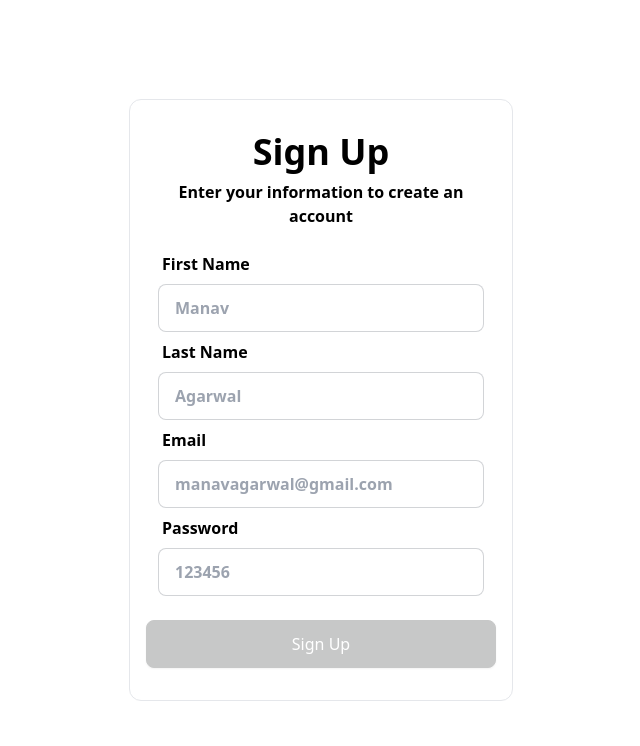
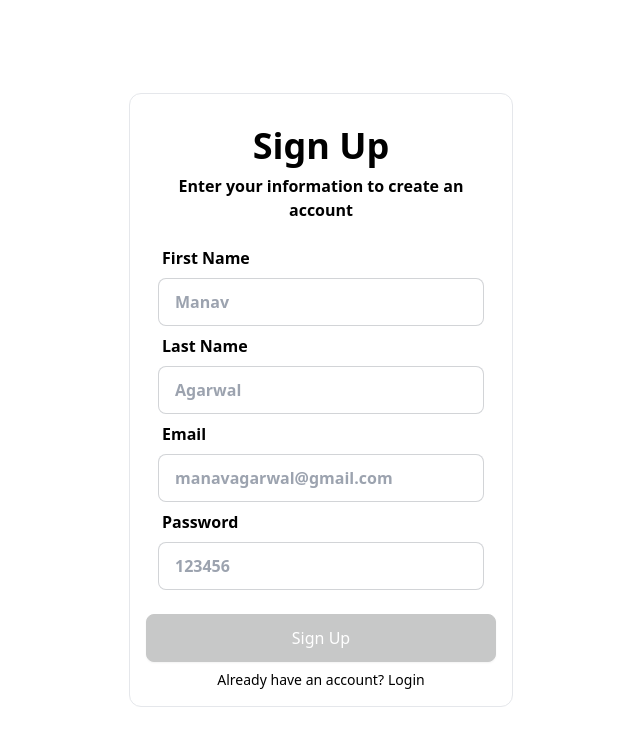
Before and after one commit to manavnotop/paytm-v2, a React (Vite) app in the folder frontend/: page /signup in a window 1280 px wide. Shown: the top 746 px of the page, without its empty margins (319-959 px from the left). Built offline with nearby package versions, Linux system fonts and the light colour scheme.

Commit message:
add bottomWarning and complete signup page

```diff
--- /dev/null
+++ b/frontend/src/components/BottonWarning.jsx
@@ -0,0 +1,12 @@
+import { Link } from "react-router-dom";
+
+export function BottonWarning({label, buttonText, to}){
+    return <div className="py-2 text-sm text-black font-medium flex justify-center ">
+        <div>
+            {label}
+        </div>
+        <Link className="link link-hover pl-1" to={to}>
+            {buttonText}
+        </Link>
+    </div>
+}
--- a/frontend/src/components/Button.jsx
+++ b/frontend/src/components/Button.jsx
@@ -1,3 +1,3 @@
 export function Button({label, onClick}){
-    return <button onClick={onClick} className="btn btn-active w-full font-medium text-base text-white my-6">{label}</button>
+    return <button onClick={onClick} className="btn btn-active w-full font-medium text-base text-white mt-6">{label}</button>
 }
--- a/frontend/src/pages/Signup.jsx
+++ b/frontend/src/pages/Signup.jsx
@@ -2,6 +2,7 @@ import { SubHeading } from "../components/SubHeading";
 import { Heading } from "../components/Heading";
 import { InputBox } from "../components/InputBox";
 import { Button } from "../components/Button";
+import { BottonWarning } from "../components/BottonWarning";
 
 export const Signup = () => {
   return (
@@ -15,6 +16,7 @@ export const Signup = () => {
         <InputBox label={"Email"} placeholder={"manavagarwal@gmail.com"} />
         <InputBox label={"Password"} placeholder={"123456"} />
         <Button label={"Sign Up"} />
+        <BottonWarning label={"Already have an account?"} buttonText={"Login"} to={"/signin"} />
         </div>
       </div>
     </div>
```
